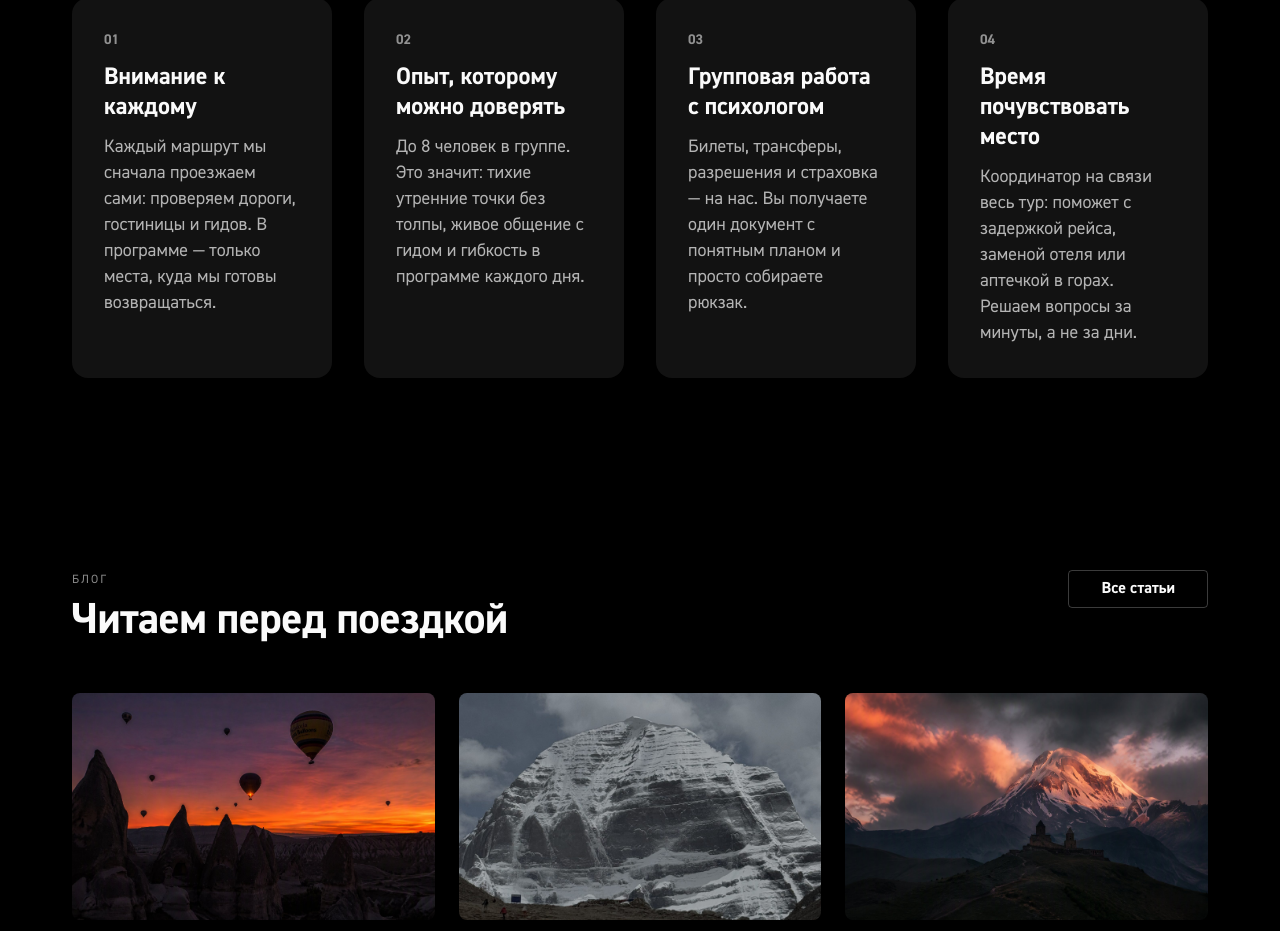
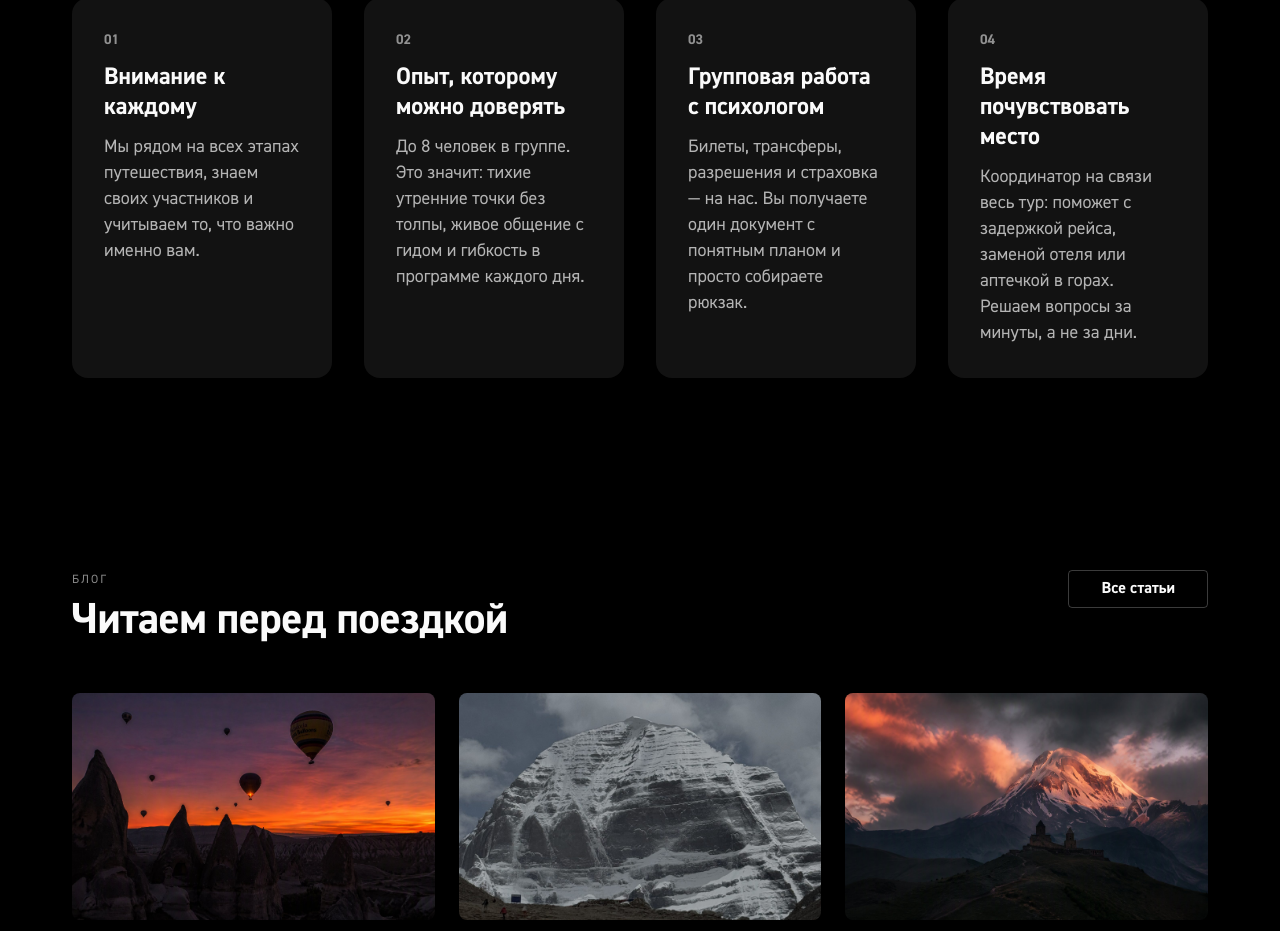
Before and after one commit to fifulina-uxui/wild-soul-routes, a React (Vite) app: page / in a window 1280 px wide. Shown: the part 4276-5207 px from the top of the page. Built offline with nearby package versions, Linux system fonts and the light colour scheme.

Commit message:
Update text of Attention to everyone card

```diff
--- a/src/data/content.ts
+++ b/src/data/content.ts
@@ -516,7 +516,7 @@ export const content: Record<'ru' | 'en', PageContent> = {
       items: [
         {
           title: 'Внимание к каждому',
-          text: 'Каждый маршрут мы сначала проезжаем сами: проверяем дороги, гостиницы и гидов. В программе — только места, куда мы готовы возвращаться.',
+          text: 'Мы рядом на всех этапах путешествия, знаем своих участников и учитываем то, что важно именно вам.',
         },
         {
           title: 'Опыт, которому можно доверять',
@@ -1059,7 +1059,7 @@ export const content: Record<'ru' | 'en', PageContent> = {
       items: [
         {
           title: 'Attention to everyone',
-          text: 'We travel every route ourselves first: checking roads, lodges and guides. Only places we would happily return to make the program.',
+          text: 'We are by your side at every stage of the journey, we know our travellers and take into account what matters to you personally.',
         },
         {
           title: 'Experience you can trust',
```
